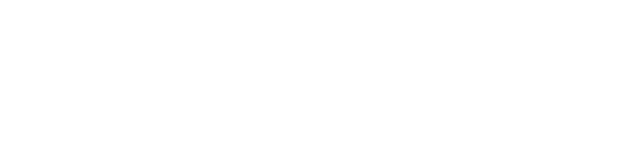
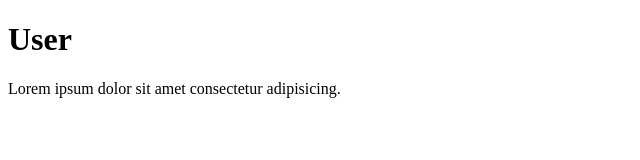
Before and after one commit to ndragutinovic/foodmate, a plain HTML site: page user.html in a window 1280 px wide. Shown: the whole page, without its empty margins (0-640 px from the left). Drawn offline with Linux system fonts and the light colour scheme.

Commit message:
Updated Index

```diff
--- a/user.html
+++ b/user.html
@@ -3,8 +3,9 @@
 <head>
     <meta charset="UTF-8">
     <meta name="viewport" content="width=device-width, initial-scale=1.0">
-    <title>User
+    <title>User</title>
 <body>
-
+    <h1>User</h1>
+    <p>Lorem ipsum dolor sit amet consectetur adipisicing.</p>
 </body>
 </html>
```
Also changed, not shown: index.html (+1 -0 lines).
